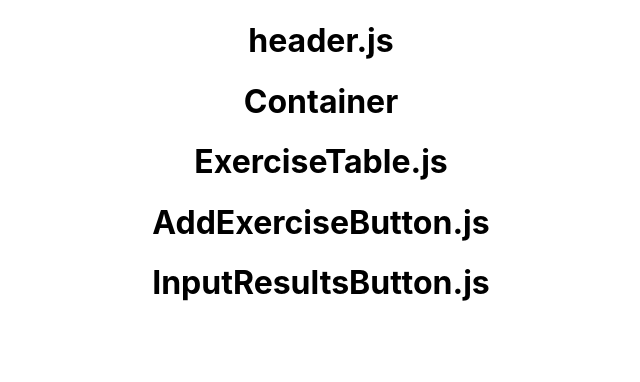
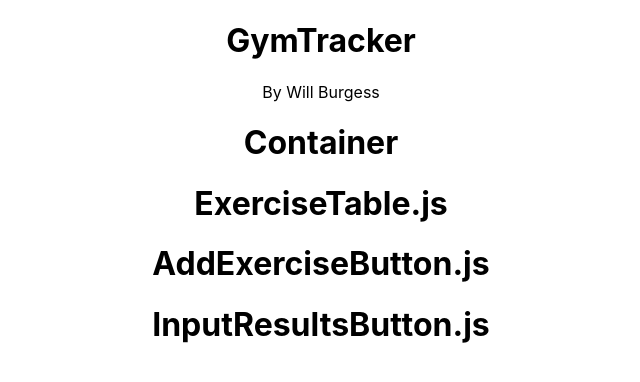
Before and after one commit to NisLox/gymtracker, a React (Create React App) app in the folder GymTracker/: page / in a window 1280 px wide. Shown: the top 382 px of the page, without its empty margins (319-959 px from the left). Built offline with nearby package versions, Linux system fonts and the light colour scheme.

Commit message:
added a header

```diff
--- a/GymTracker/src/app-Component/header.js
+++ b/GymTracker/src/app-Component/header.js
@@ -7,7 +7,13 @@ class header extends React.Component {
     }
     render() {
         return (
-            <h1>header.js</h1>
+            <div>
+                <div class="jumbotron">
+                    <h1 class="display-4">GymTracker</h1>
+                    <p class="lead">By Will Burgess</p>
+                </div>
+            </div>
+
         )
     }
 }
```
